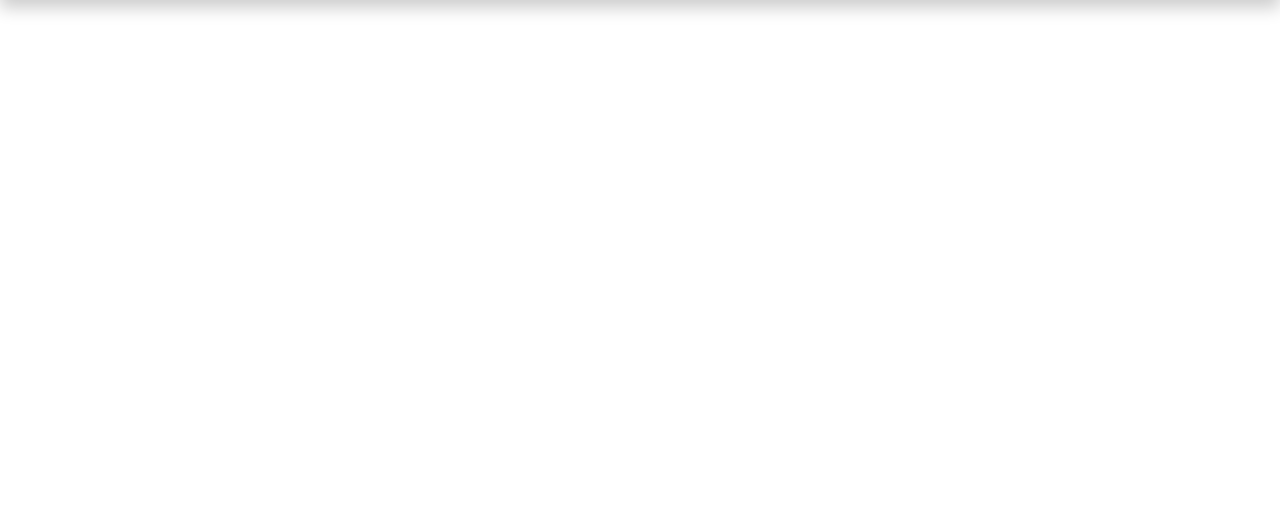
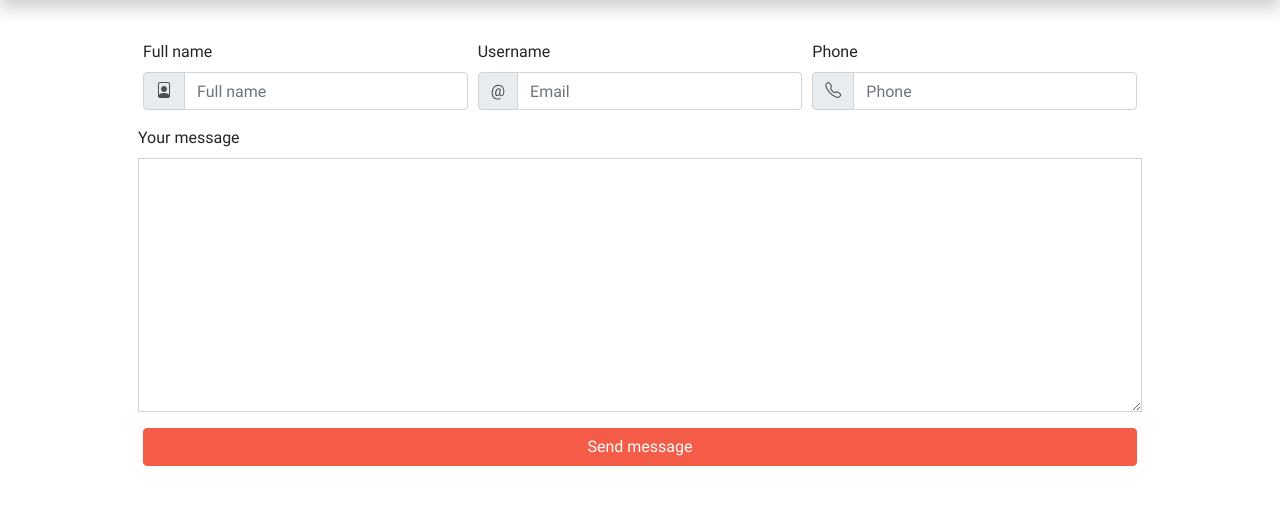
Before and after one commit to joseph-benoy/blog-php, a PHP site: page /contact.php in a window 1280 px wide. Shown: the part 74-579 px from the top of the page. Run offline with PHP 8.4, Linux system fonts and the light colour scheme; data that the repository does not hold is empty; some libraries are stand-ins or nearby versions.

Commit message:
contact page added

```diff
--- a/assets/css/main.css
+++ b/assets/css/main.css
@@ -153,4 +153,25 @@
   background-color: #f55c47;
   color: white; }
 
+#contact-form {
+  padding: 5vh 10vw; }
+
+#message-btn {
+  background-color: #f55c47;
+  border-color: #f55c47;
+  float: right; }
+  @media only screen and (max-width: 1199px) {
+    #message-btn {
+      float: none; } }
+
+#message-btn:hover {
+  background-color: white;
+  border-color: #f55c47;
+  float: right;
+  color: #f55c47;
+  font-family: bold-font; }
+  @media only screen and (max-width: 1199px) {
+    #message-btn:hover {
+      float: none; } }
+
 /*# sourceMappingURL=main.css.map */
--- /dev/null
+++ b/assets/sass/contact.scss
@@ -0,0 +1,21 @@
+#contact-form{
+    padding:5vh 10vw;
+}
+#message-btn{
+    background-color: $pink;
+    border-color: $pink;
+    float: right;
+    @media only screen and (max-width:1199px){
+        float: none;
+    }
+}
+#message-btn:hover{
+    background-color: white;
+    border-color: $pink;
+    float: right;
+    color: $pink;
+    font-family: bold-font;
+    @media only screen and (max-width:1199px){
+        float: none;
+    }
+}
--- a/assets/sass/main.scss
+++ b/assets/sass/main.scss
@@ -29,3 +29,4 @@ $brown:#564a4a;
 @import 'header.scss';
 @import 'pagination.scss';
 @import 'post.scss';
+@import 'contact.scss';
--- a/contact.php
+++ b/contact.php
@@ -14,5 +14,45 @@
 </head>
 <body>
 <?php require_once("includes/components/header.php"); ?>
+<div class="container-fluid">
+    <form id="contact-form" method="post" action="save-contact.php">
+    <div class="form-row">
+        <div class="col-md-4 mb-3">
+        <label for="validationServerUsername">Full name</label>
+        <div class="input-group">
+            <div class="input-group-prepend">
+            <span class="input-group-text" id="inputGroupPrepend3"><i class="bi bi-file-person"></i></span>
+            </div>
+            <input type="text" class="form-control" name="full_name" id="full_name" placeholder="Full name" aria-describedby="inputGroupPrepend3" required>
+        </div>
+        </div>
+        <div class="col-md-4 mb-3">
+        <label for="validationServerUsername">Username</label>
+        <div class="input-group">
+            <div class="input-group-prepend">
+            <span class="input-group-text" id="inputGroupPrepend3">@</span>
+            </div>
+            <input type="email" class="form-control" id="email" name="email" placeholder="Email" aria-describedby="inputGroupPrepend3" required>
+        </div>
+        </div>
+        <div class="col-md-4 mb-3">
+        <label for="validationServerUsername">Phone</label>
+        <div class="input-group">
+            <div class="input-group-prepend">
+            <span class="input-group-text" id="inputGroupPrepend3"><i class="bi bi-telephone"></i></span>
+            </div>
+            <input type="tel" class="form-control" id="phone" name="phone" placeholder="Phone" aria-describedby="inputGroupPrepend3" required>
+        </div>
+        </div>
+    </div>
+    <div class="form-row">
+        <div class="form-group">
+            <label for="exampleFormControlTextarea1">Your message</label>
+            <textarea class="form-control rounded-0" id="message" rows="10" cols="150" name="message" required></textarea>
+        </div>
+    </div>
+    <button class="btn btn-primary btn-block" type="submit" id="message-btn">Send message</button>
+    </form>
+</div>
 </body>
 </html>
--- /dev/null
+++ b/save-contact.php
@@ -0,0 +1,3 @@
+<?php
+    print_r($_POST);
+?>
```
Also changed, not shown: assets/css/contact.css (added, +71 -0 lines), 2 other files.
